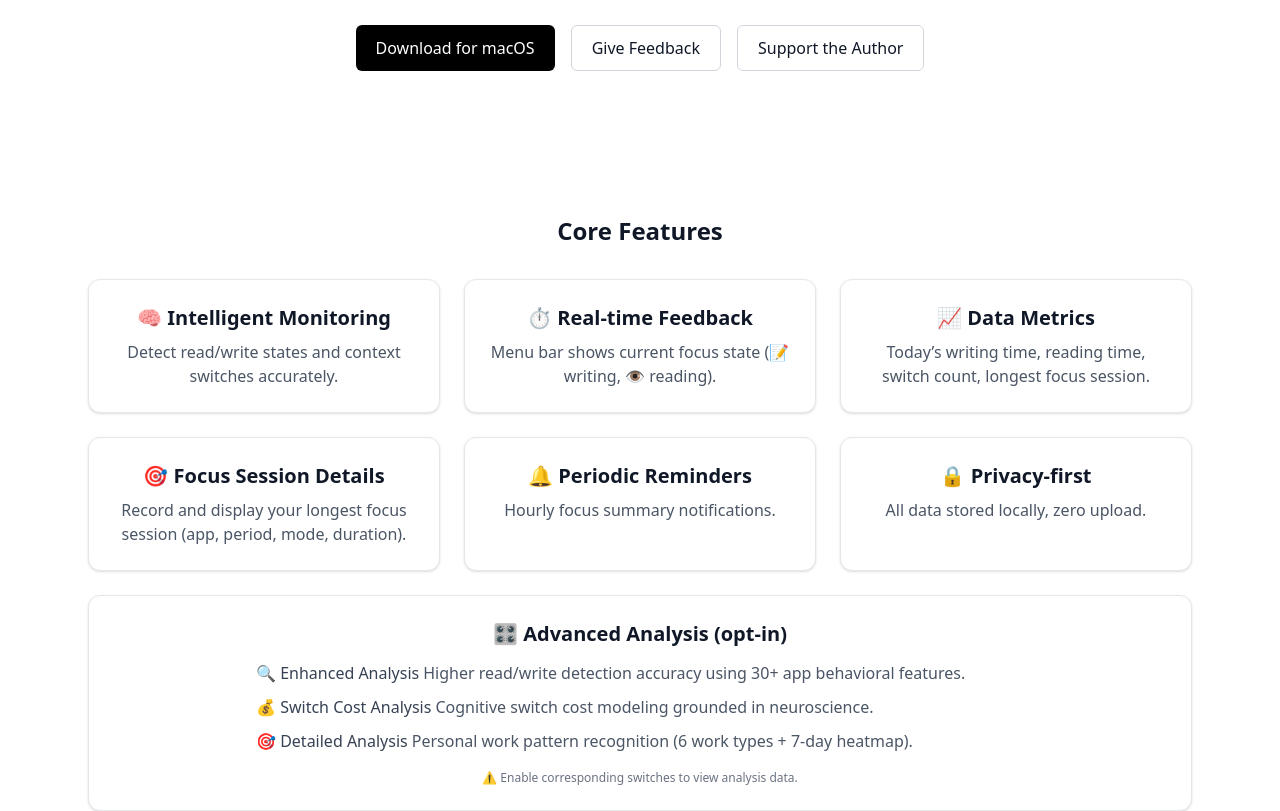
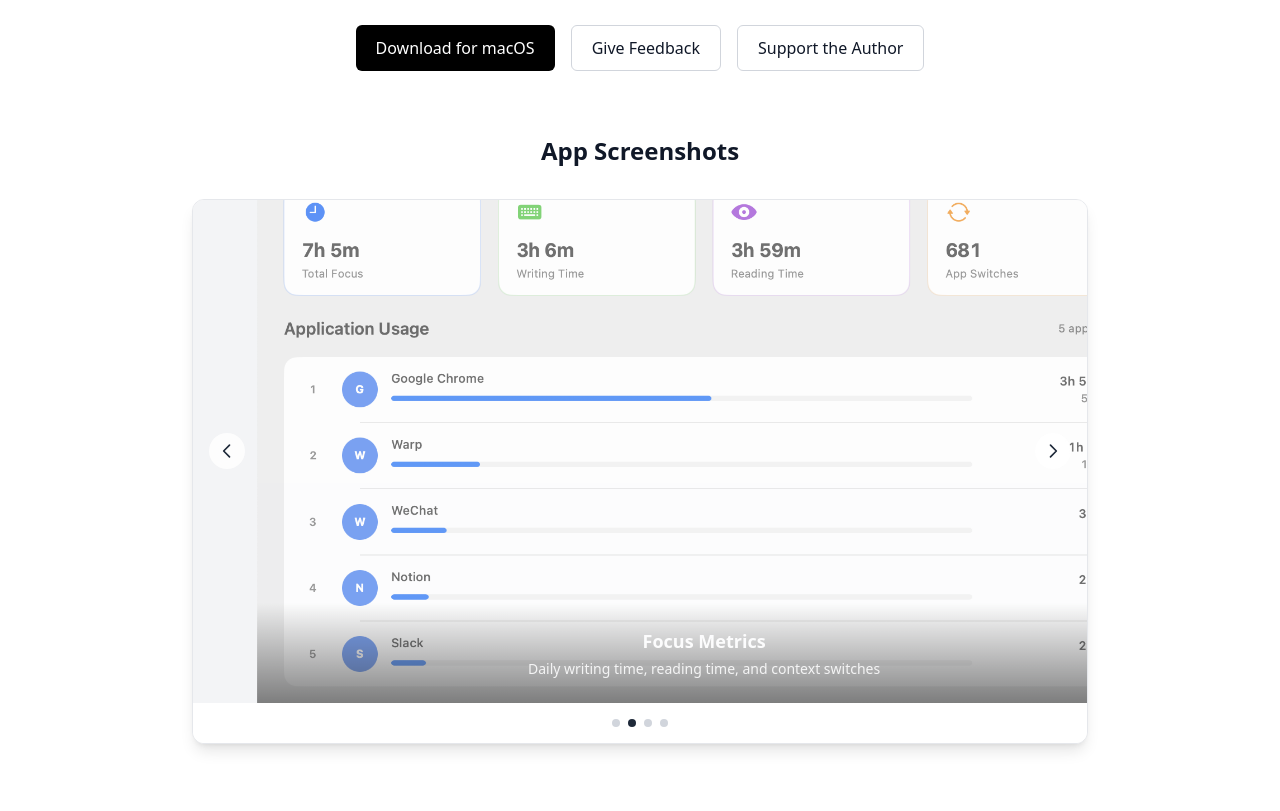
Before and after one commit to yangwenmai/ctxly.ai, a React (Vite) app: page / in a window 1280 px wide. Shown: the part 280-1091 px from the top of the page. Built offline with nearby package versions, Linux system fonts and the light colour scheme.

Commit message:
feat: support screenshot scroll play

```diff
--- a/src/App.tsx
+++ b/src/App.tsx
@@ -3,6 +3,7 @@ import { Card, CardContent } from './components/ui/card'
 import { motion } from 'framer-motion'
 import { useEffect, useMemo, useState } from 'react'
 import { SupportModal } from './components/ui/support-modal'
+import { ScreenshotCarousel } from './components/ui/screenshot-carousel'
 
 export default function App() {
   const messages = {
@@ -44,6 +45,25 @@ export default function App() {
       supportModalBmcBtn: 'Support on Buy Me a Coffee',
       supportModalWeChat: 'WeChat Pay',
       supportModalBmc: 'Buy Me a Coffee',
+      screenshotsTitle: 'App Screenshots',
+      screenshots: [
+        {
+          title: 'Menu Bar Status',
+          description: 'Real-time focus state indicator in your menu bar'
+        },
+        {
+          title: 'Focus Metrics',
+          description: 'Daily writing time, reading time, and context switches'
+        },
+        {
+          title: 'Session Details',
+          description: 'Detailed view of your longest focus sessions'
+        },
+        {
+          title: 'Advanced Analytics',
+          description: 'Work pattern recognition and cognitive cost analysis'
+        }
+      ],
     },
     zh: {
       brand: 'Contextly',
@@ -83,6 +103,25 @@ export default function App() {
       supportModalBmcBtn: '去 Buy Me a Coffee 支持',
       supportModalWeChat: '微信支付',
       supportModalBmc: 'Buy Me a Coffee',
+      screenshotsTitle: '应用截图',
+      screenshots: [
+        {
+          title: '菜单栏状态',
+          description: '菜单栏实时显示专注状态指示器'
+        },
+        {
+          title: '专注指标',
+          description: '每日写作时间、阅读时间和上下文切换统计'
+        },
+        {
+          title: '会话详情',
+          description: '最长专注会话的详细信息展示'
+        },
+        {
+          title: '高级分析',
+          description: '工作模式识别和认知成本分析'
+        }
+      ],
     }
   }
 
@@ -144,7 +183,7 @@ export default function App() {
         <motion.p className="text-lg text-gray-600 max-w-2xl mb-8" initial={{ opacity: 0, y: 20 }} animate={{ opacity: 1, y: 0 }} transition={{ delay: 0.2, duration: 0.6 }}>
           {messages[language].heroSubtitle}
         </motion.p>
-        <div className="flex space-x-4">
+        <div className="flex space-x-4 mb-16">
           <Button size="lg" asChild>
             <a href="https://github.com/yangwenmai/ctxly.ai/releases/latest" target="_blank" rel="noopener noreferrer">{messages[language].download}</a>
           </Button>
@@ -155,6 +194,47 @@ export default function App() {
             {language === 'zh' ? '支持作者' : 'Support the Author'}
           </Button>
         </div>
+
+        {/* Screenshots Section */}
+        <motion.section
+          className="w-full max-w-5xl"
+          initial={{ opacity: 0, y: 30 }}
+          animate={{ opacity: 1, y: 0 }}
+          transition={{ delay: 0.4, duration: 0.6 }}
+        >
+          <h3 className="text-2xl font-semibold mb-8">{messages[language].screenshotsTitle}</h3>
+          <ScreenshotCarousel
+            screenshots={[
+              {
+                src: '/screenshots/menubar-status.png',
+                alt: messages[language].screenshots[0].title,
+                title: messages[language].screenshots[0].title,
+                description: messages[language].screenshots[0].description
+              },
+              {
+                src: '/screenshots/focus-metrics.png',
+                alt: messages[language].screenshots[1].title,
+                title: messages[language].screenshots[1].title,
+                description: messages[language].screenshots[1].description
+              },
+              {
+                src: '/screenshots/session-details.png',
+                alt: messages[language].screenshots[2].title,
+                title: messages[language].screenshots[2].title,
+                description: messages[language].screenshots[2].description
+              },
+              {
+                src: '/screenshots/advanced-analytics.png',
+                alt: messages[language].screenshots[3].title,
+                title: messages[language].screenshots[3].title,
+                description: messages[language].screenshots[3].description
+              }
+            ]}
+            autoPlay={true}
+            interval={5000}
+            className="mb-8"
+          />
+        </motion.section>
       </main>
 
       <section id="features" className="px-6 py-16 max-w-6xl mx-auto">
--- /dev/null
+++ b/src/components/ui/screenshot-carousel.tsx
@@ -0,0 +1,130 @@
+import { useState, useEffect } from 'react'
+import { motion, AnimatePresence } from 'framer-motion'
+import { Card } from './card'
+
+interface ScreenshotCarouselProps {
+  screenshots: Array<{
+    src: string
+    alt: string
+    title?: string
+    description?: string
+  }>
+  autoPlay?: boolean
+  interval?: number
+  className?: string
+}
+
+export function ScreenshotCarousel({
+  screenshots,
+  autoPlay = true,
+  interval = 4000,
+  className = ""
+}: ScreenshotCarouselProps) {
+  const [currentIndex, setCurrentIndex] = useState(0)
+
+  useEffect(() => {
+    if (!autoPlay || screenshots.length <= 1) return
+
+    const timer = setInterval(() => {
+      setCurrentIndex((prev) => (prev + 1) % screenshots.length)
+    }, interval)
+
+    return () => clearInterval(timer)
+  }, [autoPlay, interval, screenshots.length])
+
+  const goToSlide = (index: number) => {
+    setCurrentIndex(index)
+  }
+
+  const goToPrevious = () => {
+    setCurrentIndex((prev) => (prev - 1 + screenshots.length) % screenshots.length)
+  }
+
+  const goToNext = () => {
+    setCurrentIndex((prev) => (prev + 1) % screenshots.length)
+  }
+
+  if (screenshots.length === 0) {
+    return null
+  }
+
+  return (
+    <div className={`relative w-full max-w-4xl mx-auto ${className}`}>
+      <Card className="overflow-hidden rounded-2xl shadow-lg">
+        <div className="relative aspect-video bg-gray-100">
+          <AnimatePresence mode="wait">
+            <motion.div
+              key={currentIndex}
+              initial={{ opacity: 0, x: 300 }}
+              animate={{ opacity: 1, x: 0 }}
+              exit={{ opacity: 0, x: -300 }}
+              transition={{ duration: 0.5, ease: "easeInOut" }}
+              className="absolute inset-0"
+            >
+              <img
+                src={screenshots[currentIndex].src}
+                alt={screenshots[currentIndex].alt}
+                className="w-full h-full object-cover"
+                loading="lazy"
+              />
+              {screenshots[currentIndex].title && (
+                <div className="absolute bottom-0 left-0 right-0 bg-gradient-to-t from-black/60 to-transparent p-6">
+                  <h3 className="text-white text-lg font-semibold mb-1">
+                    {screenshots[currentIndex].title}
+                  </h3>
+                  {screenshots[currentIndex].description && (
+                    <p className="text-white/90 text-sm">
+                      {screenshots[currentIndex].description}
+                    </p>
+                  )}
+                </div>
+              )}
+            </motion.div>
+          </AnimatePresence>
+
+          {/* Navigation arrows */}
+          {screenshots.length > 1 && (
+            <>
+              <button
+                onClick={goToPrevious}
+                className="absolute left-4 top-1/2 -translate-y-1/2 bg-white/80 hover:bg-white text-gray-800 rounded-full p-2 transition-colors duration-200 backdrop-blur-sm"
+                aria-label="Previous screenshot"
+              >
+                <svg className="w-5 h-5" fill="none" stroke="currentColor" viewBox="0 0 24 24">
+                  <path strokeLinecap="round" strokeLinejoin="round" strokeWidth={2} d="M15 19l-7-7 7-7" />
+                </svg>
+              </button>
+              <button
+                onClick={goToNext}
+                className="absolute right-4 top-1/2 -translate-y-1/2 bg-white/80 hover:bg-white text-gray-800 rounded-full p-2 transition-colors duration-200 backdrop-blur-sm"
+                aria-label="Next screenshot"
+              >
+                <svg className="w-5 h-5" fill="none" stroke="currentColor" viewBox="0 0 24 24">
+                  <path strokeLinecap="round" strokeLinejoin="round" strokeWidth={2} d="M9 5l7 7-7 7" />
+                </svg>
+              </button>
+            </>
+          )}
+        </div>
+
+        {/* Dots indicator */}
+        {screenshots.length > 1 && (
+          <div className="flex justify-center space-x-2 py-4 bg-white">
+            {screenshots.map((_, index) => (
+              <button
+                key={index}
+                onClick={() => goToSlide(index)}
+                className={`w-2 h-2 rounded-full transition-colors duration-200 ${
+                  index === currentIndex
+                    ? 'bg-gray-800'
+                    : 'bg-gray-300 hover:bg-gray-500'
+                }`}
+                aria-label={`Go to screenshot ${index + 1}`}
+              />
+            ))}
+          </div>
+        )}
+      </Card>
+    </div>
+  )
+}
```
